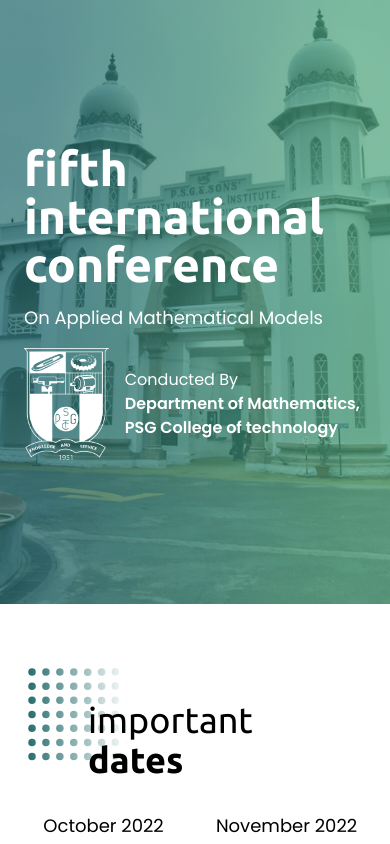
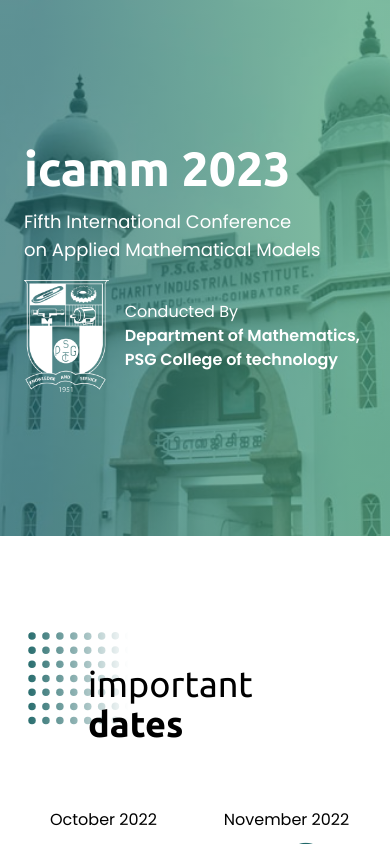
Before and after one commit to tgashwinkumar/icamm2023-react-sdk, a React (Create React App) app: page / in a window 390 px wide. Built offline with nearby package versions, Linux system fonts and the light colour scheme; the HTML template or start-up script is replaced by a standard one.

Commit message:
Added About the institi

```diff
--- a/src/App.js
+++ b/src/App.js
@@ -1,16 +1,21 @@
 import Section1 from "./components/Section1";
 import Section2 from "./components/Section2";
+import Section3 from "./components/Section3";
 import ShapeDivider from "./components/ShapeDivider";
 import "./styles/tailwind.output.css";
 
 const App = () => {
   return (
-    <main className="w-screen h-screen overflow-x-hidden">
+    <main className="w-screen h-screen  overflow-x-hidden">
       <Section1 />
       <div className="translate-y-0 hidden lg:block">
         <ShapeDivider />
       </div>
+      {/* Important Dates */}
       <Section2 />
+      {/* About the Institution */}
+      <Section3/>
+      {/* About the Department */}
     </main>
   );
 };
--- a/src/components/Header.js
+++ b/src/components/Header.js
@@ -11,7 +11,7 @@
         alt=""
       />
       <div
-        className={`relative translate-x-16 translate-y-8 font-ubuntu text-4xl ${
+        className={`relative ml-16 mt-8 font-ubuntu text-4xl ${
           theme === "dark" ? "text-black" : "text-white"
         }`}
       >
--- a/src/components/Section1.js
+++ b/src/components/Section1.js
@@ -11,18 +11,16 @@
         background: `linear-gradient(to right, rgba(33,104,105,0.7) 10%, rgba(73,160,120,0.7) 90%), url(${PSGCollegeLanding})`,
         backgroundSize: "cover",
         backgroundPosition: "center",
+        backgroundAttachment: "fixed",
       }}
     >
-      <h1 className="font-bold font-ubuntu text-white text-5xl lg:text-6xl">
-        fifth
-        <br />
-        international
-        <br />
-        conference
+      <h1 className="font-bold font-ubuntu text-white text-5xl lg:text-7xl">
+        icamm 2023
       </h1>
       <h2 className="text-white font-poppins text-lg lg:text-xl">
-        On Applied Mathematical Models
+        Fifth International Conference <br/>on Applied Mathematical Models
       </h2>
+      <div className="flex-1"></div>
       <div className="flex items-center space-x-4">
         <img src={PSGLogo} alt="" className="invert h-28" />
         <div className="font-poppins text-white text-base lg:text-lg">
--- a/src/components/Section2.js
+++ b/src/components/Section2.js
@@ -3,11 +3,11 @@
 
 const Section2 = () => {
   return (
-    <section className="w-screen h-fit px-6 py-16 lg:px-[calc(100vw/12)] space-y-4 lg:flex lg:flex-col display:flex">
+    <section className="w-screen h-fit px-6 py-24 lg:px-[calc(100vw/12)] space-y-4 lg:flex lg:flex-col ">
       <div className="flex flex-col lg:flex-row lg:items-center">
         <Header subtext="important" text="dates" className="lg:-translate-y-16"/>
         <div className="lg:block lg:flex-1 hidden"></div>
-        <div className="grid grid-cols-2 lg:grid-cols-4 gap-x-6 gap-y-6 lg:gap-x-20 mt-16">
+        <div className="grid grid-cols-2 lg:grid-cols-4 gap-x-6 gap-y-6 lg:gap-x-10 mt-16">
           <DateContext className="" monthyear="October 2022" date="15" text="Paper Submission" />
           <DateContext className="" monthyear="November 2022" date="19" text="Notification of Acceptance" />
           <DateContext className="" monthyear="December 2022" date="05" text="Camera Ready Paper" />
@@ -23,9 +23,9 @@
 const DateContext = ({ monthyear, date, text, className = "" }) => {
   return (
     <div className={`flex items-center flex-col ${className}`}>
-      <p className="font-poppins text-lg">{monthyear}</p>
+      <p className="font-poppins">{monthyear}</p>
       <p className="font-ubuntu text-7xl font-bold text-dark-green">{date}</p>
-      <p className="font-poppins text-center text-lg w-[15ch]">{text}</p>
+      <p className="font-poppins text-center w-[15ch]">{text}</p>
     </div>
   );
 };
--- /dev/null
+++ b/src/components/Section3.js
@@ -0,0 +1,32 @@
+import React from "react";
+import Header from "./Header";
+
+const Section3 = () => {
+  return (
+    <section className="w-screen h-fit px-6 py-16 lg:px-[calc(100vw/12)] space-y-4 lg:flex lg:flex-col bg-green">
+      <div className="flex flex-col lg:flex-row items-start">
+        <Header theme="light" subtext="about the" text="institution" />
+        <div className="flex-1 "></div>
+        <div className="text-white lg:max-w-[60%] pt-16 font-poppins text-justify">
+          PSG College of Technology an ISO 9001:2015 certified institution is
+          one of the foremost institutions founded by the PSG and sons’
+          Charities trust (1926). The college was established in the year 1951
+          and the founders wisely decided to locate it in the same campus as the
+          PSG Industrial Institute for effective industry institute interaction.
+          The founder Principal Dr.G.R.Damodaran was instrumental in the planned
+          growth of the institution from the humble beginnings in 1951 to the
+          present status of a world-renowned technological institution. The
+          college today has student strength of about 8518 with 15 Engineering
+          and Technology departments. More than 600 research scholars are
+          pursuing research programmes leading to Ph.D/MS/MTech degrees and the
+          college is a recognized QIP center for Postgraduate and Ph.D
+          programmes. Several advanced centers are set up with financial support
+          from MHRD, DST and other agencies. The programmes of the college are
+          recognized all over India and abroad.
+        </div>
+      </div>
+    </section>
+  );
+};
+
+export default Section3;
```
